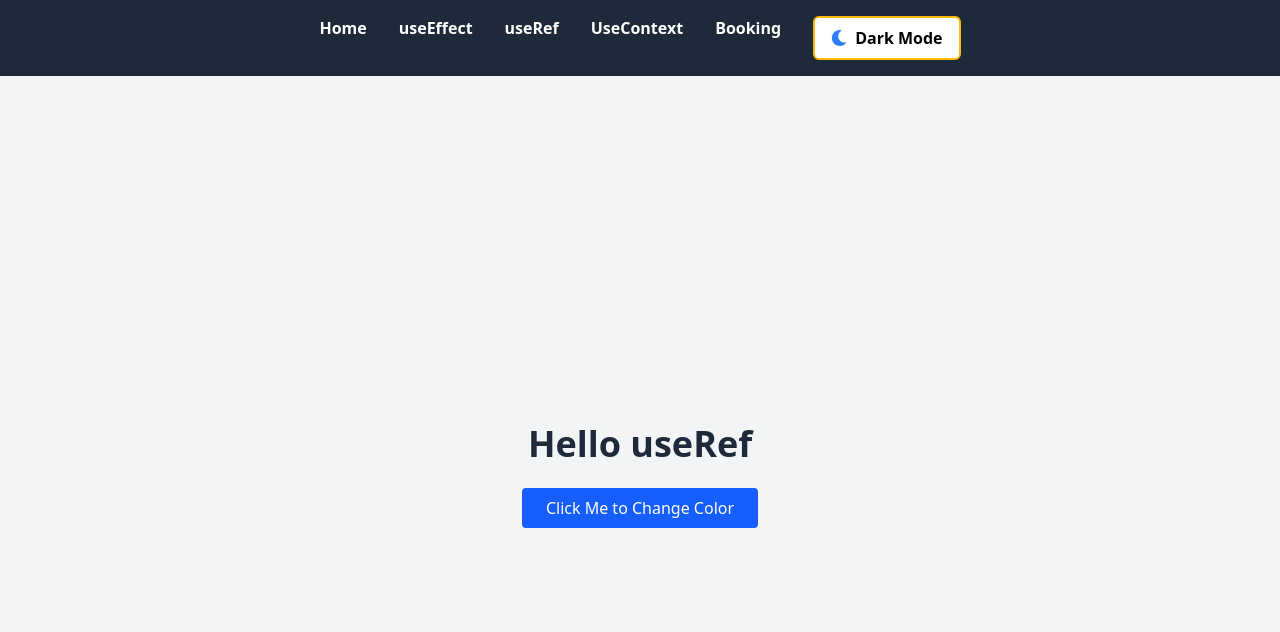
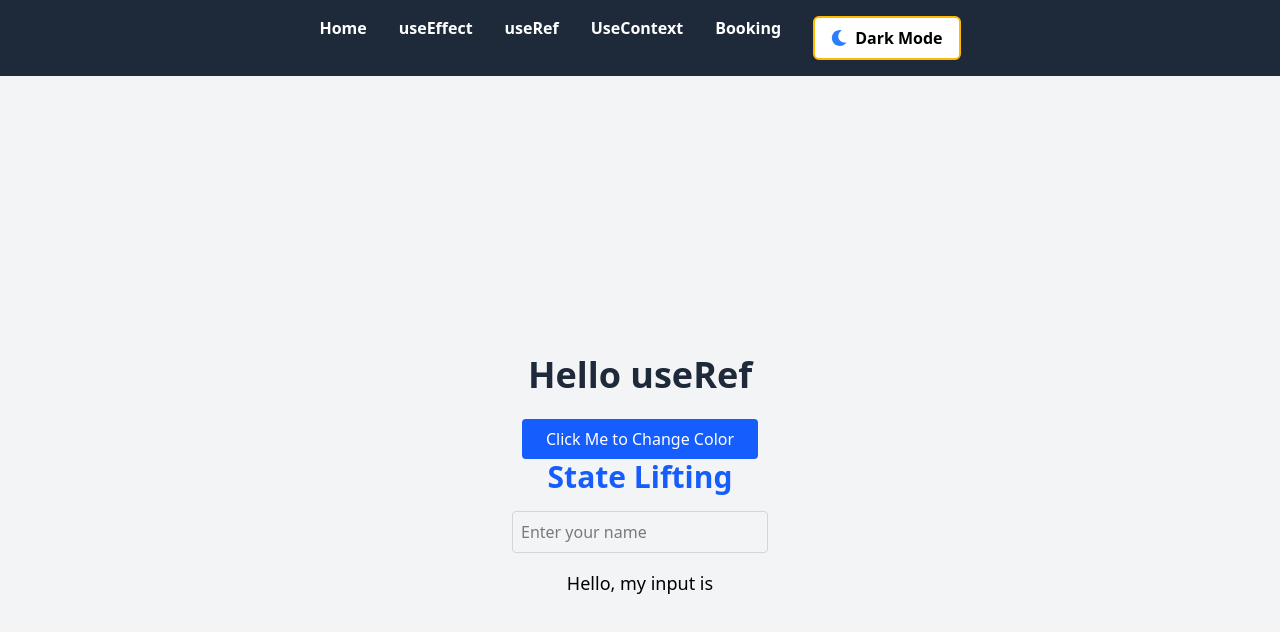
Before and after one commit to rohitdevelop/React_back, a React (Vite) app: page /useRef in a window 1280 px wide. Shown: the top 632 px of the page. Built offline with nearby package versions, Linux system fonts and the light colour scheme.

Commit message:
state lifting done

```diff
--- a/src/App.jsx
+++ b/src/App.jsx
@@ -13,6 +13,7 @@ export const Themecontext = createContext();
 
 const App = () => {
   // ✅ Task state
+  const [name , setName ] = useState('')
   const [text, setText] = useState("");
   const [tasks, setTasks] = useState(() => {
     const saved = localStorage.getItem("tasks");
@@ -78,7 +79,7 @@ setTasks([]);
             <Route path="/" element={<Home />} />
             <Route path="/useeffect" element={<UseEffect />} />
             <Route path="/alltasks" element={<UseContextComponent />} />
-            <Route path="/useRef" element={<Useref/>} />
+            <Route path="/useRef" element={<Useref name={name} setname={setName}/>} />
             <Route path="/booking" element={<Booking />} />
           </Routes>
         </div>
--- a/src/Useref.jsx
+++ b/src/Useref.jsx
@@ -1,15 +1,13 @@
-import React, { useRef,useState } from 'react';
+import React, { useRef, useState } from "react";
 
-const Useref = () => {
+const Useref = (props) => {
   const headingRef = useRef();
-const [isred , setIsred] = useState(false)
-
-
+  const [isred, setIsred] = useState(false);
 
   function btnClick() {
     if (headingRef.current) {
-      headingRef.current.style.color = isred ? 'red' : "black"
-       setIsred(!isred);
+      headingRef.current.style.color = isred ? "red" : "black";
+      setIsred(!isred);
     }
   }
 
@@ -24,6 +22,17 @@ const [isred , setIsred] = useState(false)
       >
         Click Me to Change Color
       </button>
+
+      <h1 className="text-3xl font-bold mb-4 text-blue-600">State Lifting</h1>
+
+      <input
+        type="text"
+        onChange={(e) => props.setname(e.target.value)}
+        className="border border-gray-300 p-2 rounded w-64 mb-4 focus:outline-none focus:ring-2 focus:ring-blue-500"
+        placeholder="Enter your name"
+      />
+
+      <p className="text-lg">Hello, my input is <span className="font-semibold text-green-600">{props.name}</span></p>
     </div>
   );
 };
```
